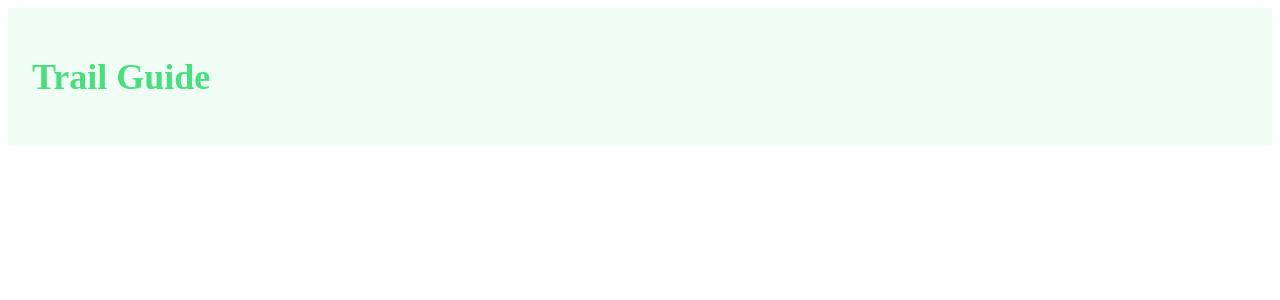
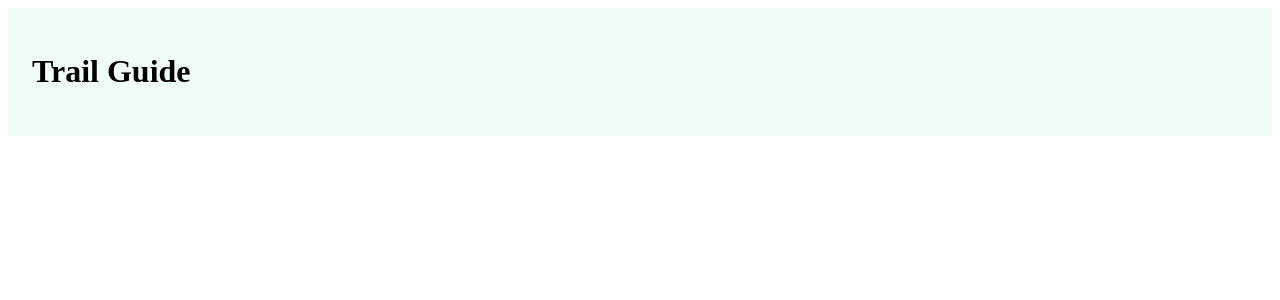
Before and after one commit to Henri-Besancenot/Trail-Guide, a React app in the folder frontend/: page / in a window 1280 px wide. Shown: the top 300 px of the page. Built offline with nearby package versions, Linux system fonts and the light colour scheme; the HTML template or start-up script is replaced by a standard one.

Commit message:
test for the colour of the title

```diff
--- a/frontend/src/App.jsx
+++ b/frontend/src/App.jsx
@@ -1,7 +1,7 @@
 function App() {
   return (
     <div style={{ padding: "1.5rem", backgroundColor: "#f0fdf4" }}>
-      <h1 style={{ fontSize: "2.25rem", fontWeight: "bold", color: "#4ade80" }}>Trail Guide</h1>
+      <h1 className="text-3xl font-bold text-green-600">Trail Guide</h1>
     </div>
   );
 }
```
